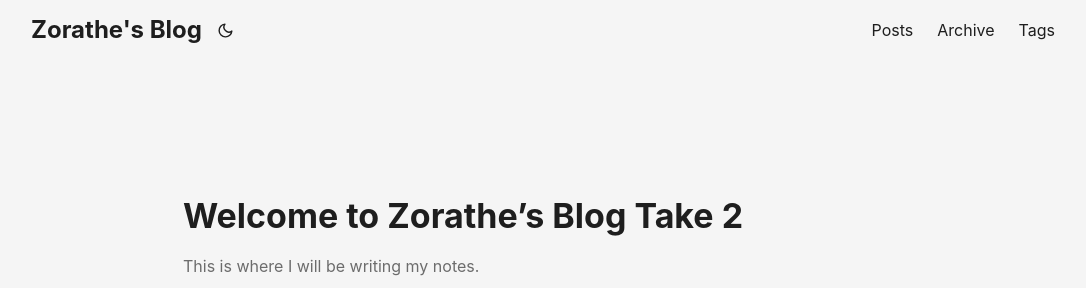
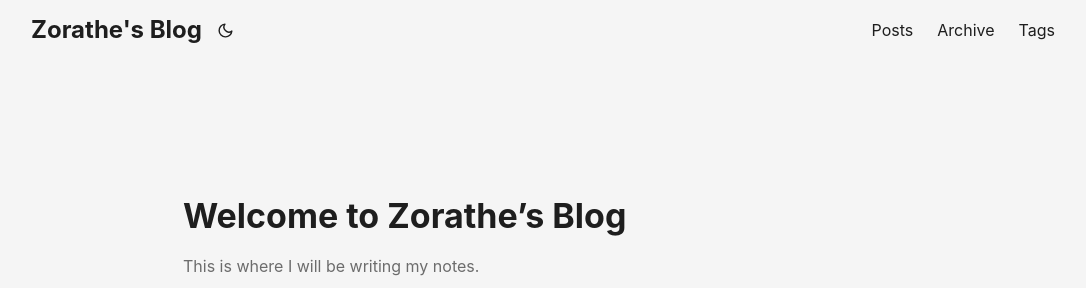
Before and after one commit to Zorathe/zorathe.github.io, a plain HTML site: page index.html in a window 1280 px wide. Shown: the top 288 px of the page, without its empty margins (97-1183 px from the left). Drawn offline with Linux system fonts and the light colour scheme.

Commit message:
index.html added

```diff
--- a/index.html
+++ b/index.html
@@ -118,7 +118,7 @@
 <main class="main">
 <article class="first-entry home-info">
     <header class="entry-header">
-        <h1>Welcome to Zorathe&rsquo;s Blog Take 2</h1>
+        <h1>Welcome to Zorathe&rsquo;s Blog</h1>
     </header>
     <div class="entry-content md-content">
 
```
